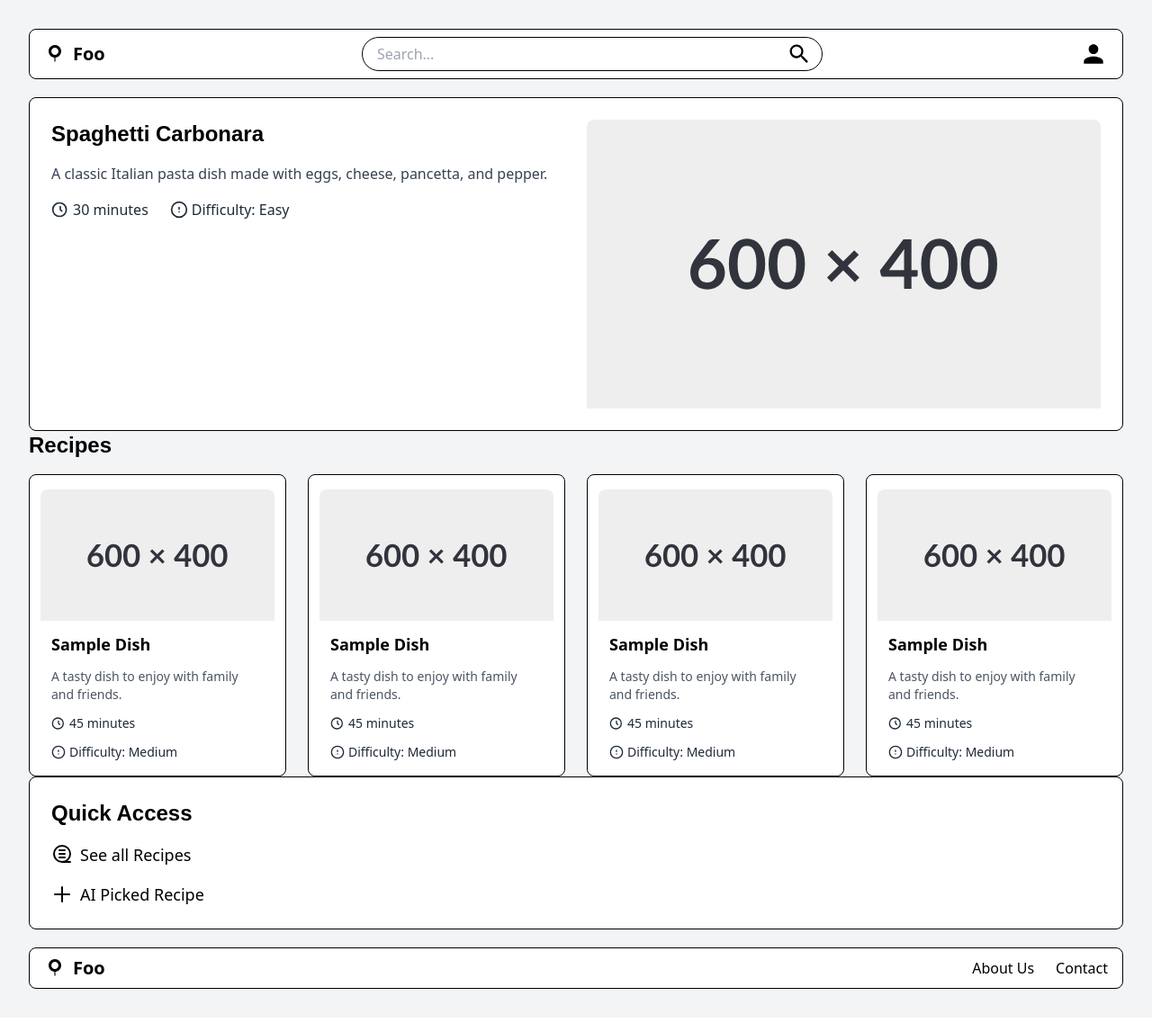
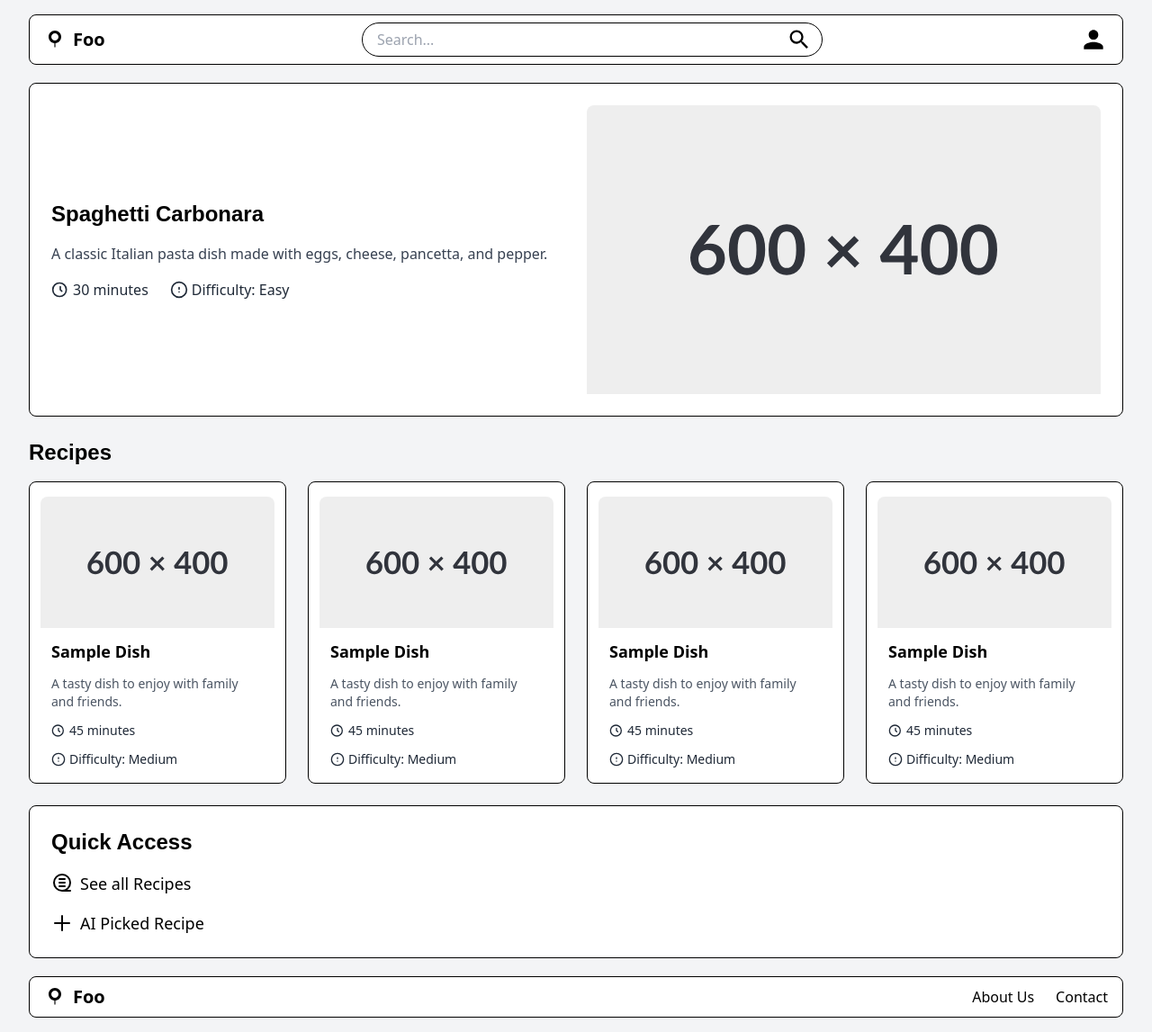
Before and after one commit to AkasakaRyuunoske/FOO, a Django app: page / in a window 1280 px wide. Shown: the whole page at 90% size. Before the commit the page ends 1099 px from the top, so only its background shows below. Run offline with Django 5.2, Linux system fonts and the light colour scheme; some libraries are stand-ins or nearby versions; some web fonts are replaced.

Commit message:
size changes

```diff
--- a/common/templates/home.html
+++ b/common/templates/home.html
@@ -42,11 +42,11 @@
 {#</body>#}
 
 
-<body class="bg-gray-100 p-8">
+<body class="bg-gray-100 px-8 py-4">
 <div class="w-full my-5">
     <!-- Row 1: Featured Dish Placeholder -->
-    <div class="grid grid-cols-1 md:grid-cols-2 gap-6 bg-white p-6 border border-black rounded-lg">
-        <div class="space-y-4">
+    <div class="grid grid-cols-1 md:grid-cols-2 gap-6 bg-white p-6 border border-black rounded-lg mt-4 mb-6">
+        <div class="my-auto space-y-4">
             <h2 class="text-2xl font-bold" style="font-family:'Inclusive Sans',sans-serif;">
                 Spaghetti Carbonara
             </h2>
@@ -209,7 +209,7 @@
     </div>
 
     <!-- Row 3: Quick Access Placeholder -->
-    <div class="bg-white border border-black rounded-lg p-6 space-y-4">
+    <div class="bg-white border border-black rounded-lg p-6 space-y-4 mt-6 mb-4">
         <h2 class="text-2xl font-bold" style="font-family:'Inclusive Sans',sans-serif;">Quick Access</h2>
 
         <a href="#"
```
